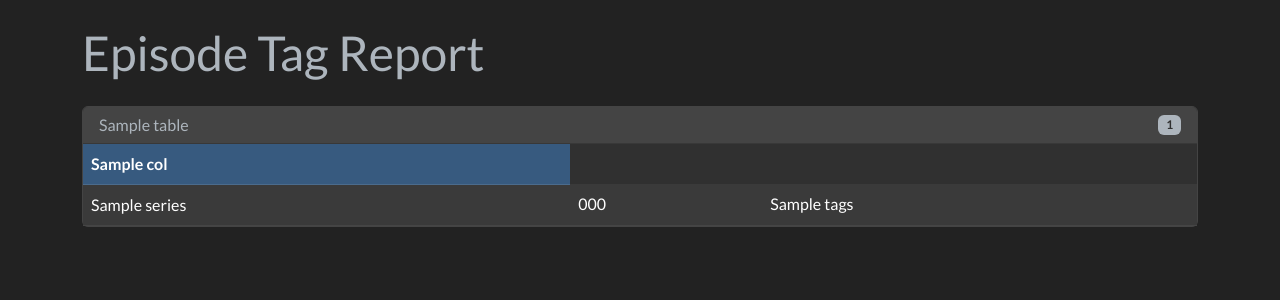
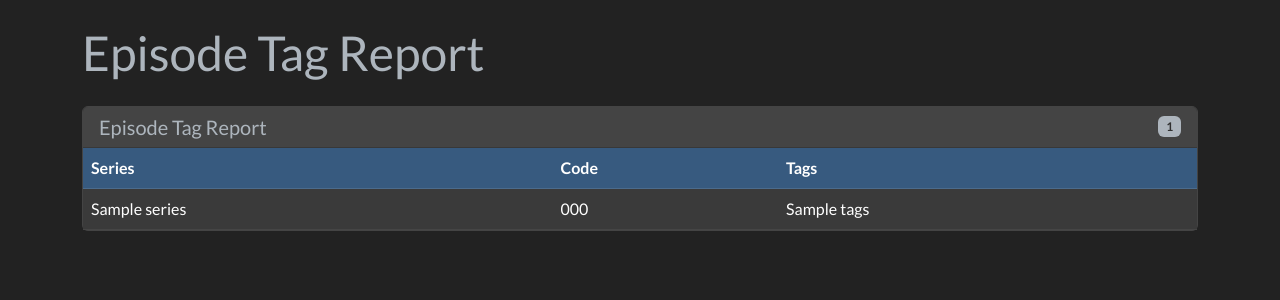
Before and after one commit to dhclark18/analyzarr, a Flask app: template templates/index.html in a window 1280 px wide. Shown: the part 72-372 px from the top of the page. Run offline with Flask 3, Linux system fonts and the light colour scheme; the template is opened without the code that fills it: most values are stand-ins (such as "Sample title", 1, 10 or a date in 2020); some libraries are stand-ins or nearby versions.

Commit message:
Update index.html

```diff
--- a/templates/index.html
+++ b/templates/index.html
@@ -5,28 +5,24 @@
 {% block content %}
   <h1 class="mb-4 text-light">Episode Tag Report</h1>
 
-  <div class="row row-cols-1 row-cols-md-1 g-4">
-    {% for table, rows in all_data.items() %}
-      <div class="col">
-        <div class="card bg-dark text-light h-100 border-secondary">
+  <div class="card bg-dark text-light mb-4 border-secondary">
     <div class="card-header d-flex justify-content-between align-items-center">
-            <span class="h6 mb-0">{{ table }}</span>
+      <span class="h5 mb-0">Episode Tag Report</span>
       <span class="badge bg-light text-dark">{{ rows|length }}</span>
     </div>
     <div class="card-body p-0">
-            {% if rows|length == 0 %}
+      {% if not rows %}
         <div class="p-3 text-center text-muted">
           <em>No records found.</em>
         </div>
       {% else %}
         <div class="table-responsive">
-                <table class="table table-striped table-dark mb-0">
+          <table class="table table-striped table-hover table-dark mb-0">
             <thead class="table-primary">
               <tr>
-                      {# These headers will be exactly "Series", "Code", "Tags" #}
-                      {% for col in rows[0].keys() %}
-                        <th scope="col">{{ col }}</th>
-                      {% endfor %}
+                <th scope="col">Series</th>
+                <th scope="col">Code</th>
+                <th scope="col">Tags</th>
               </tr>
             </thead>
             <tbody>
@@ -43,7 +39,4 @@
       {% endif %}
     </div>
   </div>
-      </div>
-    {% endfor %}
-  </div>
 {% endblock %}
```
Lines whose indentation alone changed are shown as unchanged.
